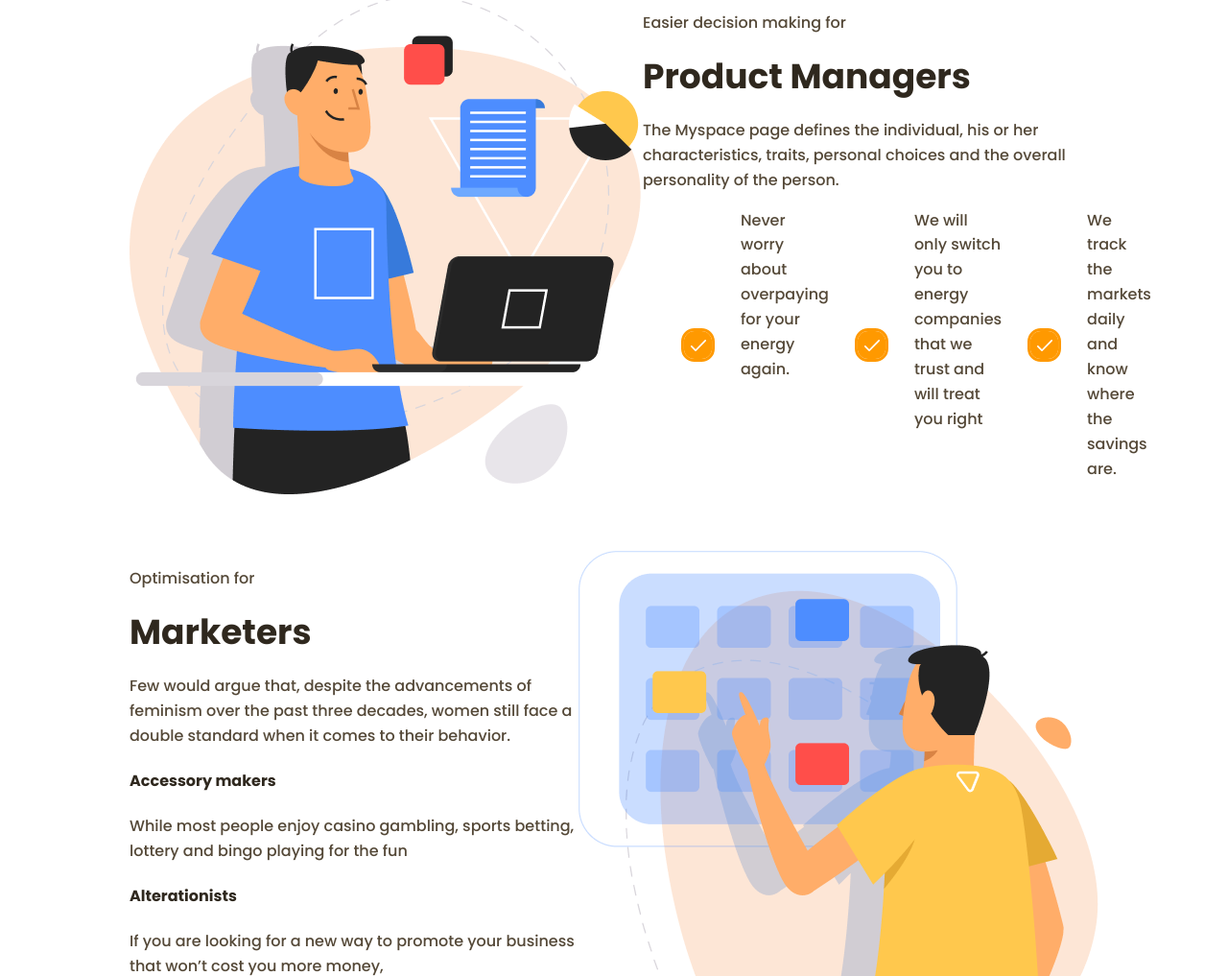
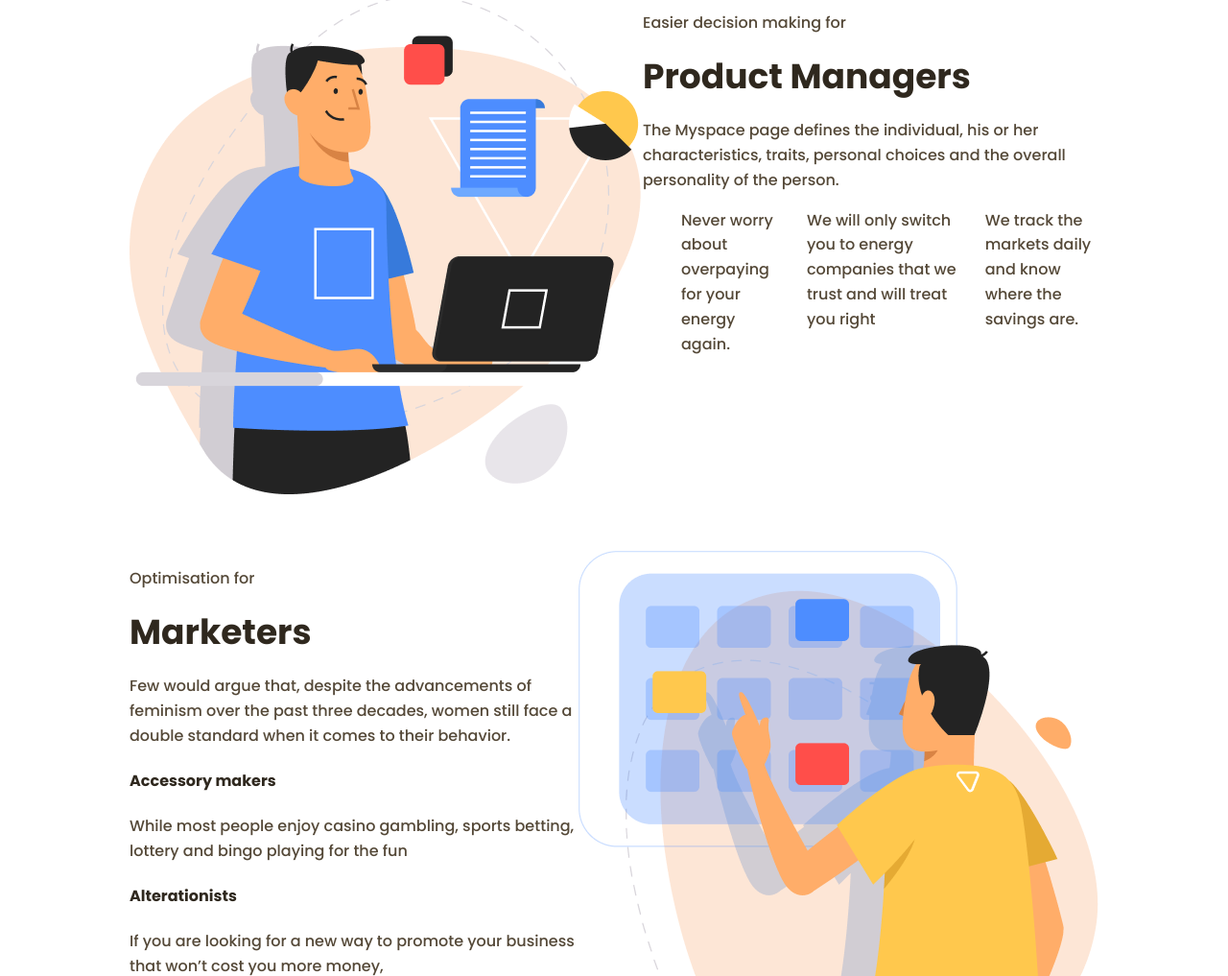
Before and after one commit to DmytroMyskov/productly-training, a plain HTML site: page index.html in a window 1280 px wide. Shown: the part 1761-2778 px from the top of the page at 96% size. Drawn offline with Linux system fonts and the light colour scheme.

Commit message:
remove icon

```diff
--- a/index.html
+++ b/index.html
@@ -105,11 +105,8 @@
             overall
             personality of the person. </p>
           <ul class="product-managers-list">
-            <img src="./images/icon-done.svg" alt="Orange icon with check inside">
             <li>Never worry about overpaying for your energy again.</li>
-            <img src="./images/icon-done.svg" alt="Orange icon with check inside">
             <li>We will only switch you to energy companies that we trust and will treat you right</li>
-            <img src="./images/icon-done.svg" alt="Orange icon with check inside">
             <li>We track the markets daily and know where the savings are.</li>
           </ul>
         </div>
```
